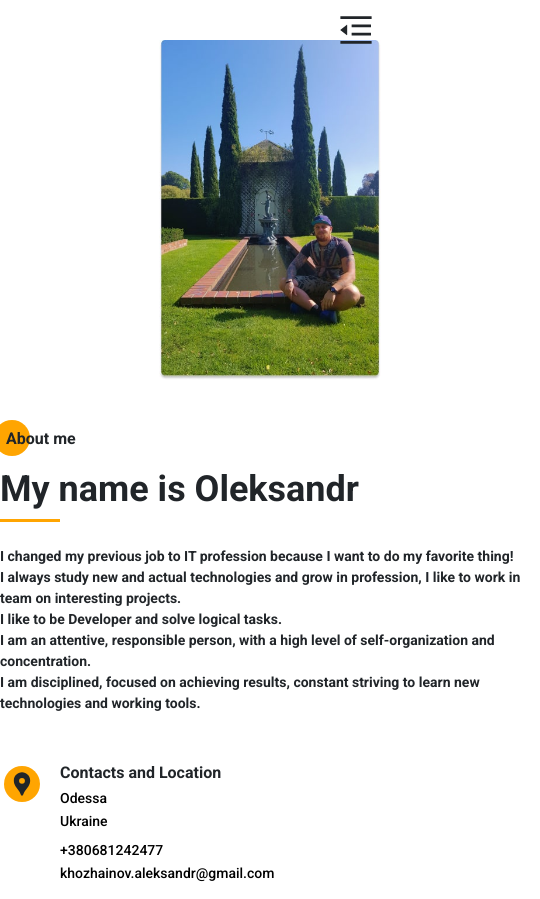
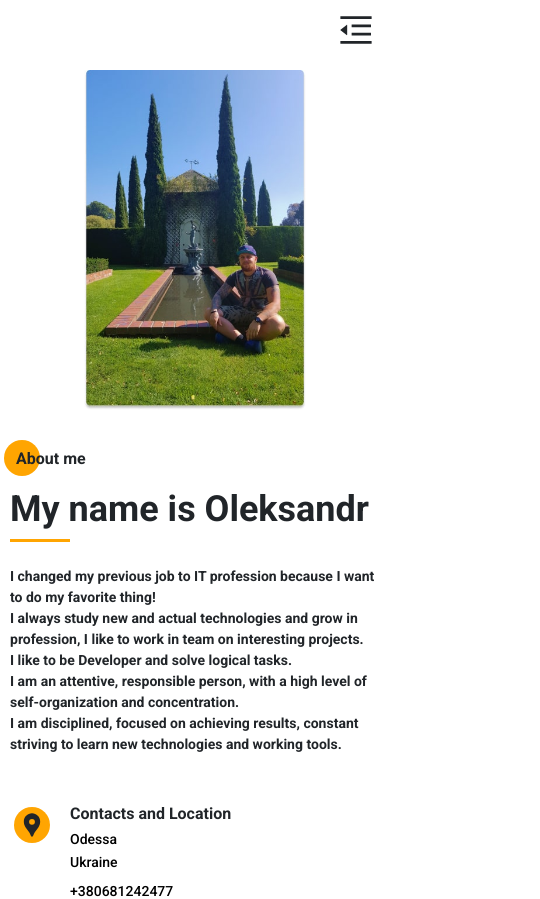
Before and after one commit to khozhainov-aleksandr/Porfolio-Khozhainov-Oleksandr, a Next.js app: page /about-me in a window 390 px wide. Shown: the top 899 px of the page, 540 px wide, since content can reach past the window. Built offline with nearby package versions, Linux system fonts and the light colour scheme.

Commit message:
finish about-me page for mobile version

```diff
--- a/src/pages/about-me.tsx
+++ b/src/pages/about-me.tsx
@@ -3,6 +3,7 @@ import Image from 'next/image';
 import { aboutSkillsData, myResume } from './api';
 import { Menu } from '@/components/Menu';
 import { SocialNetworkSidebar } from '@/components/SocialNetworkSidebar';
+import { Container } from '@/components/Container';
 
 import MyPhotoImg from '@/img/my_photo/my_photo_header.jpg';
 import { MdLocationPin } from "react-icons/md";
@@ -14,8 +15,7 @@ export default function AboutMe() {
     <div className={styles.about}>
       <Menu />
       <SocialNetworkSidebar />
-
-      <div className={styles.container}>
+      <Container>
         <div className={styles.mainWrapper}>
           <div className={styles.myPhoto}>
             <Image
@@ -89,7 +89,7 @@ export default function AboutMe() {
             </div>
           </div>
         </div>
-      </div>
+      </Container>
     </div>
   )
 }
--- a/src/styles/AboutMe.module.scss
+++ b/src/styles/AboutMe.module.scss
@@ -1,12 +1,7 @@
 @import './addition/mixin';
 
-.container {
-  width: 1140px;
-  margin: 0 auto;
-}
-
 .about {
-  padding-top: 120px;
+  margin-top: 120px;
 }
 
 .mainWrapper {
@@ -21,6 +16,7 @@
 }
 
 .myPhoto {
+  position: relative;
   grid-row: 1/3;
 
   img {
@@ -142,10 +138,6 @@
 // ! Start @media
 
 @media (max-width: 1200px) {
-  .container {
-    max-width: 960px;
-  }
-
   .mainWrapper {
     grid-template-columns: 400px 520px;
     column-gap: 40px;
@@ -165,12 +157,12 @@
 }
 
 @media (max-width: 992px) {
-  .container {
-    max-width: 720px;
+  .mainWrapper {
+    grid-template-columns: 300px 380px;
   }
 
-  .mainWrapper {
-    grid-template-columns: 300px 380px;
+  .myPhoto {
+    top: -62px;
   }
 
   .skillsWrapper {
@@ -185,12 +177,8 @@
 }
 
 @media (max-width: 768px) {
-  .container {
-    max-width: 540px;
-  }
-
   .about {
-    padding-top: 40px;
+    margin-top: 60px ;
   }
 
   .mainWrapper {
@@ -198,6 +186,7 @@
   }
 
   .myPhoto {
+    top: 10px;
     grid-row: unset;
   }
 
@@ -212,8 +201,8 @@
 }
 
 @media (max-width: 576px) {
-  .container {
-    max-width: 540px;
+  .about {
+    margin-bottom: 120px ;
   }
 
   .mainWrapper {
```
